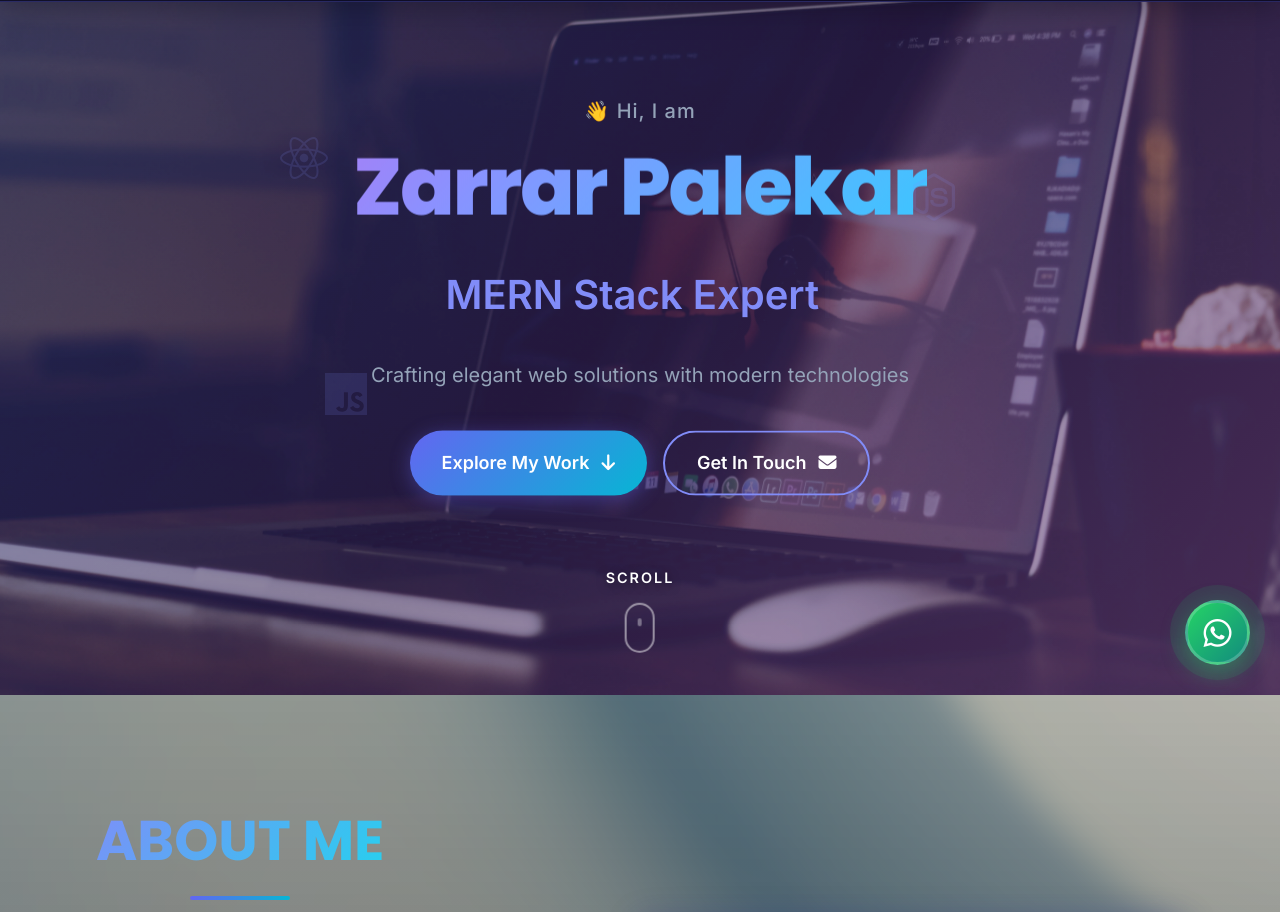
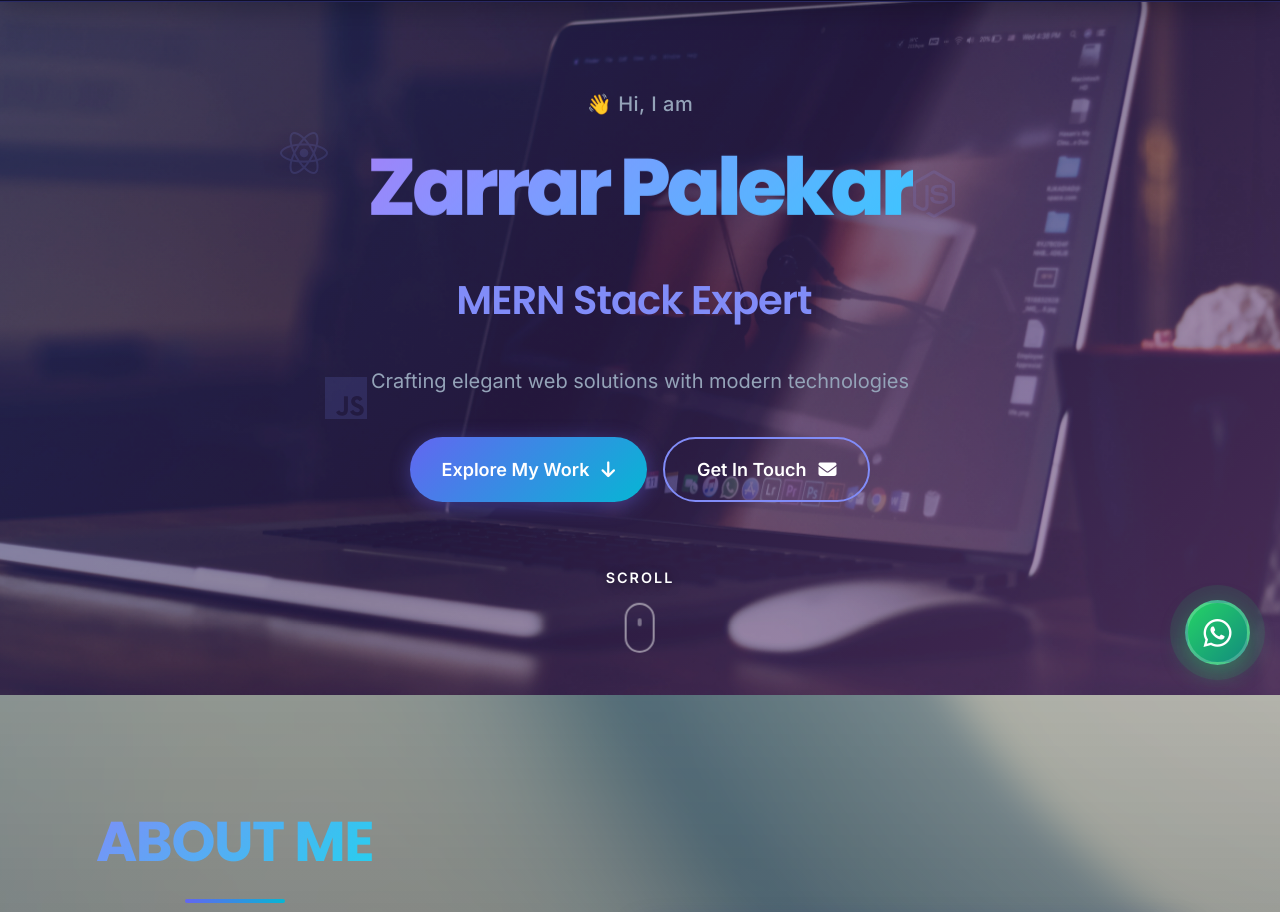
Before and after one commit to ZarrarPalekar/ReactiFolio, a React (Create React App) app: page / in a window 1280 px wide. Shown: the part 105-1017 px from the top of the page. Built offline with nearby package versions, Linux system fonts and the light colour scheme.

Commit message:
v2 complete

```diff
--- a/src/components/my-navbar/mynavbar.style.css
+++ b/src/components/my-navbar/mynavbar.style.css
@@ -20,6 +20,8 @@
   gap: var(--space-3);
   font-size: 1.3rem;
   font-weight: 700;
+  font-family: var(--font-heading);
+  letter-spacing: var(--tracking-tight);
   color: var(--color-white) !important;
   transition: all var(--transition-base);
 }
@@ -55,7 +57,8 @@
   transition: all var(--transition-base);
   position: relative;
   font-weight: 500;
-  letter-spacing: 0.3px;
+  letter-spacing: var(--tracking-wide);
+  font-size: 1rem;
 }
 
 .nav-theme .nav-link::before {
--- a/src/components/projects-timeline/projects-timeline.styles.css
+++ b/src/components/projects-timeline/projects-timeline.styles.css
@@ -79,6 +79,8 @@
   border-radius: var(--radius-full);
   box-shadow: var(--shadow-md);
   z-index: 3;
+  font-family: var(--font-heading);
+  letter-spacing: var(--tracking-wide);
 }
 
 .timeline-item-left .timeline-date {
@@ -166,6 +168,7 @@
 .project-title {
   font-size: 1.5rem;
   font-weight: 700;
+  font-family: var(--font-heading);
   background: linear-gradient(
     135deg,
     var(--color-primary-light),
@@ -175,6 +178,8 @@
   -webkit-text-fill-color: transparent;
   background-clip: text;
   margin-bottom: var(--space-2);
+  letter-spacing: var(--tracking-tight);
+  line-height: var(--leading-snug);
 }
 
 .project-date {
@@ -182,13 +187,15 @@
   color: var(--color-primary-light);
   font-weight: 600;
   margin-bottom: var(--space-4);
+  letter-spacing: var(--tracking-wide);
 }
 
 .project-description {
   color: var(--color-gray-light);
-  line-height: 1.6;
+  line-height: var(--leading-relaxed);
   margin-bottom: var(--space-5);
   flex: 1;
+  letter-spacing: 0.01em;
 }
 
 /* Accordion Styling */
--- a/src/components/title-message/title-message.styles.css
+++ b/src/components/title-message/title-message.styles.css
@@ -14,7 +14,8 @@
   font-weight: 500;
   color: var(--color-gray-light);
   margin-bottom: var(--space-4);
-  letter-spacing: 1px;
+  letter-spacing: var(--tracking-wide);
+  font-family: var(--font-primary);
 }
 
 /* Hero Name */
@@ -23,8 +24,8 @@
   font-weight: 800;
   font-family: var(--font-heading);
   margin-bottom: var(--space-6);
-  line-height: 1.1;
-  letter-spacing: -2px;
+  line-height: var(--leading-tight);
+  letter-spacing: var(--tracking-tighter);
 }
 
 .hero-name .gradient-text {
@@ -36,12 +37,14 @@
 .hero-subtitle {
   font-size: clamp(1.5rem, 4vw, 2.5rem);
   font-weight: 600;
+  font-family: var(--font-heading);
   color: var(--color-primary-light);
   margin-bottom: var(--space-6);
   min-height: 80px;
   display: flex;
   align-items: center;
   justify-content: center;
+  letter-spacing: var(--tracking-tight);
 }
 
 /* Hero Description */
@@ -52,7 +55,9 @@
   max-width: 600px;
   margin-left: auto;
   margin-right: auto;
-  line-height: 1.6;
+  line-height: var(--leading-relaxed);
+  letter-spacing: var(--tracking-normal);
+  font-weight: 400;
 }
 
 /* CTA Buttons */
--- a/src/index.css
+++ b/src/index.css
@@ -60,7 +60,7 @@
   --font-heading: "Poppins", "Inter", sans-serif;
   --font-mono: "Fira Code", "Courier New", monospace;
 
-  /* Font Sizes */
+  /* Font Sizes - Refined scale */
   --text-xs: 0.75rem;
   --text-sm: 0.875rem;
   --text-base: 1rem;
@@ -70,6 +70,21 @@
   --text-3xl: 1.875rem;
   --text-4xl: 2.25rem;
   --text-5xl: 3rem;
+
+  /* Line Heights - Optimized for readability */
+  --leading-tight: 1.25;
+  --leading-snug: 1.375;
+  --leading-normal: 1.5;
+  --leading-relaxed: 1.625;
+  --leading-loose: 2;
+
+  /* Letter Spacing */
+  --tracking-tighter: -0.05em;
+  --tracking-tight: -0.025em;
+  --tracking-normal: 0;
+  --tracking-wide: 0.025em;
+  --tracking-wider: 0.05em;
+  --tracking-widest: 0.1em;
   --text-6xl: 3.75rem;
 
   /* Spacing */
@@ -131,14 +146,107 @@ body {
   background: var(--gradient-hero);
   background-attachment: fixed;
   color: var(--color-white);
-  line-height: 1.6;
+  line-height: var(--leading-relaxed);
   overflow-x: hidden;
   width: 100%;
   max-width: 100vw;
+  font-size: var(--text-base);
+  letter-spacing: var(--tracking-normal);
 }
 
 code {
   font-family: var(--font-mono);
+}
+
+/* ========================================
+   MODERN TYPOGRAPHY STYLES
+   ======================================== */
+
+h1,
+h2,
+h3,
+h4,
+h5,
+h6 {
+  font-family: var(--font-heading);
+  font-weight: 700;
+  line-height: var(--leading-tight);
+  letter-spacing: var(--tracking-tight);
+  margin-bottom: var(--space-4);
+  color: var(--color-white);
+}
+
+h1 {
+  font-size: clamp(2.5rem, 5vw, 4rem);
+  letter-spacing: var(--tracking-tighter);
+  font-weight: 800;
+}
+
+h2 {
+  font-size: clamp(2rem, 4vw, 3rem);
+  font-weight: 700;
+}
+
+h3 {
+  font-size: clamp(1.5rem, 3vw, 2rem);
+  font-weight: 600;
+}
+
+h4 {
+  font-size: clamp(1.25rem, 2.5vw, 1.5rem);
+  font-weight: 600;
+}
+
+h5 {
+  font-size: var(--text-xl);
+  font-weight: 600;
+}
+
+h6 {
+  font-size: var(--text-lg);
+  font-weight: 600;
+}
+
+p {
+  margin-bottom: var(--space-4);
+  line-height: var(--leading-relaxed);
+  color: var(--color-gray-light);
+  font-size: var(--text-base);
+  letter-spacing: var(--tracking-normal);
+}
+
+/* Improved text readability */
+strong,
+b {
+  font-weight: 600;
+  color: var(--color-white);
+}
+
+em,
+i {
+  font-style: italic;
+}
+
+/* Better link styling */
+a {
+  color: var(--color-primary-light);
+  text-decoration: none;
+  transition: color var(--transition-base);
+}
+
+a:hover {
+  color: var(--color-secondary-light);
+}
+
+/* Lists */
+ul,
+ol {
+  line-height: var(--leading-relaxed);
+  margin-bottom: var(--space-4);
+}
+
+li {
+  margin-bottom: var(--space-2);
 }
 
 /* ========================================
--- a/src/pages/about/about.style.css
+++ b/src/pages/about/about.style.css
@@ -20,6 +20,8 @@
   margin-bottom: var(--space-12);
   position: relative;
   display: inline-block;
+  letter-spacing: var(--tracking-tight);
+  line-height: var(--leading-tight);
 }
 
 /* Only apply gradient on desktop */
@@ -102,9 +104,11 @@
 }
 
 .my-details p {
-  margin-bottom: var(--space-4);
-  font-size: 1.05rem;
+  margin-bottom: var(--space-5);
+  font-size: 1.0625rem;
   color: var(--color-gray-light);
+  line-height: var(--leading-relaxed);
+  letter-spacing: 0.01em;
   /* Force text to be visible */
   -webkit-text-fill-color: var(--color-gray-light);
 }
@@ -174,11 +178,13 @@
 /* Text Styles */
 .custom-bold8 {
   font-weight: 500;
+  letter-spacing: 0.01em;
 }
 
 .boldest {
-  font-weight: 900;
+  font-weight: 800;
   color: var(--color-primary-light); /* Fallback color */
+  letter-spacing: -0.01em;
 }
 
 /* Only apply gradient on desktop */
--- a/src/pages/experience/experience.styles.css
+++ b/src/pages/experience/experience.styles.css
@@ -20,9 +20,10 @@
 }
 
 .style {
-  font-size: 1.1rem;
-  line-height: 1.8;
+  font-size: 1.0625rem;
+  line-height: var(--leading-relaxed);
   color: var(--color-gray-light);
+  letter-spacing: 0.01em;
 }
 
 .jumbo-style {
@@ -44,9 +45,12 @@
 
 .body-title-style {
   font-size: 1.75rem;
-  font-weight: 800;
+  font-weight: 700;
+  font-family: var(--font-heading);
   color: var(--color-white);
   margin-bottom: var(--space-3);
+  letter-spacing: var(--tracking-tight);
+  line-height: var(--leading-tight);
 }
 
 /* Only apply gradient on desktop */
@@ -111,10 +115,15 @@
   color: var(--color-white);
   font-weight: 600;
   font-size: 1.3rem;
+  font-family: var(--font-heading);
+  letter-spacing: var(--tracking-tight);
+  line-height: var(--leading-snug);
 }
 
 #experience .card-text {
   color: var(--color-gray-light);
+  line-height: var(--leading-relaxed);
+  letter-spacing: 0.01em;
 }
 
 #experience .card-text strong {
@@ -129,7 +138,8 @@
 
 #experience ul li {
   margin-bottom: var(--space-2);
-  line-height: 1.6;
+  line-height: var(--leading-relaxed);
+  letter-spacing: 0.01em;
 }
 
 /* Responsive */
--- a/src/pages/skills/skills.style.css
+++ b/src/pages/skills/skills.style.css
@@ -14,6 +14,8 @@
   color: var(--color-white);
   position: relative;
   display: inline-block;
+  letter-spacing: var(--tracking-tight);
+  line-height: var(--leading-tight);
 }
 
 /* Only apply gradient on desktop */
@@ -65,6 +67,8 @@
   text-align: center;
   margin-bottom: var(--space-4);
   font-family: var(--font-heading);
+  letter-spacing: var(--tracking-tight);
+  line-height: var(--leading-snug);
 }
 
 .skill-divider {
@@ -156,6 +160,7 @@
   flex: 1;
   font-weight: 600;
   font-size: 1.05rem;
+  letter-spacing: var(--tracking-normal);
 }
 
 .skill-arrow {
```
